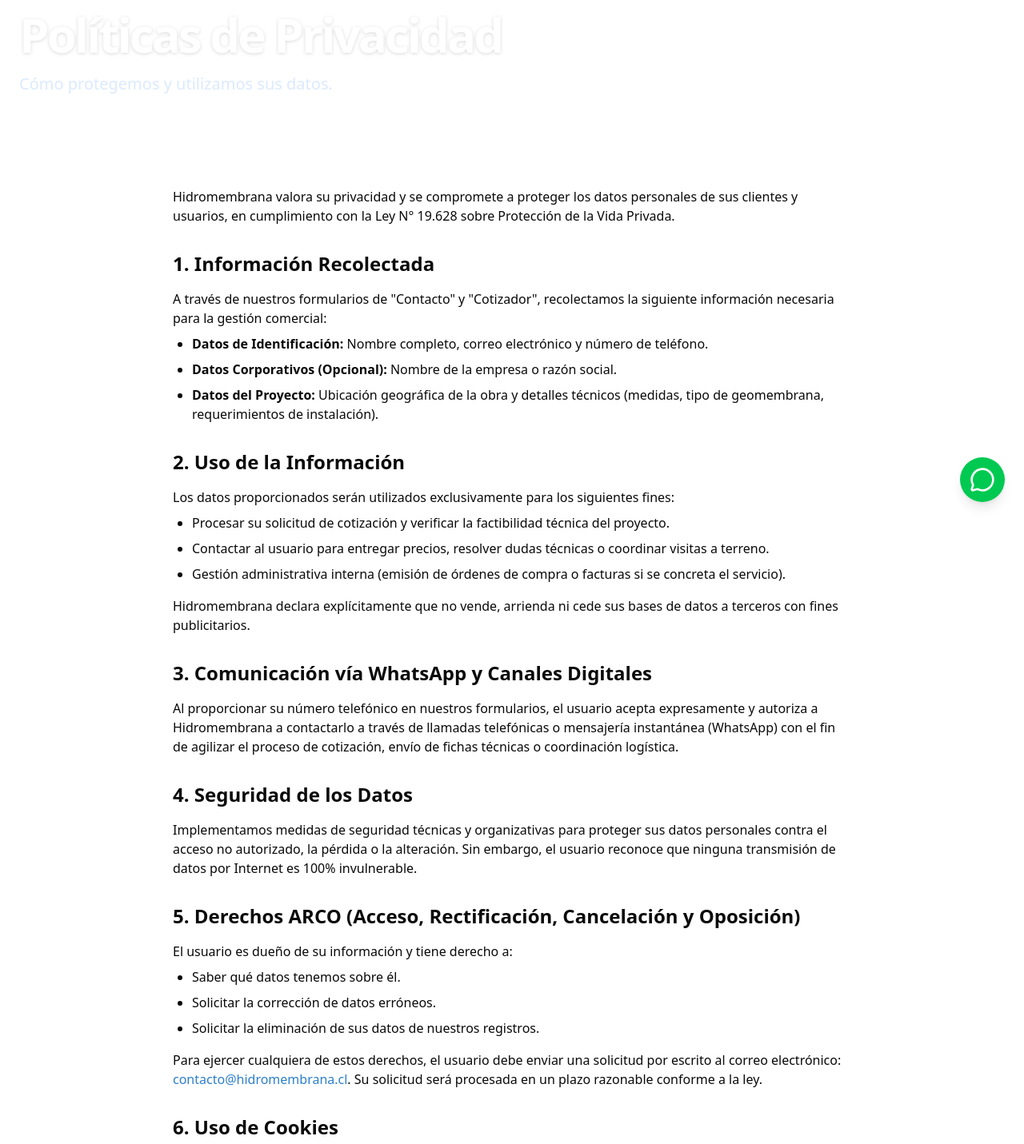
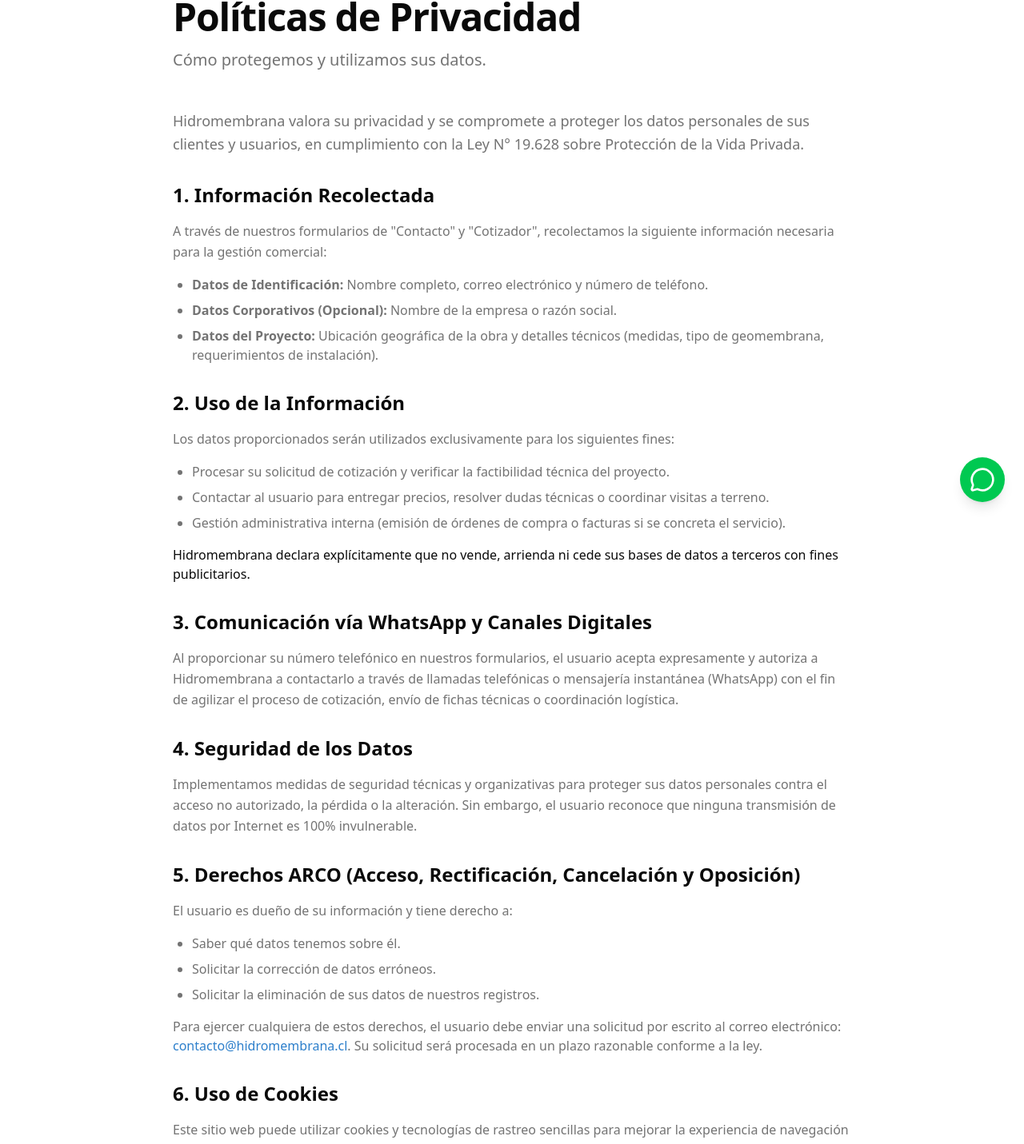
Before and after one commit to hidromembrana/hidromembrana, a Next.js app: page /privacidad in a window 1280 px wide. Shown: the part 148-1579 px from the top of the page at 80% size. Built offline with nearby package versions, Linux system fonts and the light colour scheme.

Commit message:
terminos y privacidad cambios en titulos

```diff
--- a/app/privacidad/page.tsx
+++ b/app/privacidad/page.tsx
@@ -1,5 +1,3 @@
-import { PageHeader } from "@/components/page-header"
-
 export const metadata = {
     title: "Políticas de Privacidad | Hidromembrana",
     description: "Política de privacidad y protección de datos personales de Hidromembrana.",
@@ -8,70 +6,71 @@
 export default function PrivacidadPage() {
     return (
         <div className="bg-background min-h-screen">
-            <PageHeader
-                title="Políticas de Privacidad"
-                description="Cómo protegemos y utilizamos sus datos."
-            />
-
-            <div className="container mx-auto px-4 md:px-6 py-8 md:py-12 max-w-4xl">
-                <div className="prose prose-blue max-w-none dark:prose-invert">
-                    <p className="lead">
+            <div className="container mx-auto px-4 md:px-6 py-12 max-w-4xl">
+                <h1 className="text-3xl font-bold tracking-tight text-foreground sm:text-4xl md:text-5xl mb-4">
+                    Políticas de Privacidad
+                </h1>
+                <p className="text-xl text-muted-foreground mb-12">
+                    Cómo protegemos y utilizamos sus datos.
+                </p>
+                <div className="max-w-none">
+                    <p className="text-lg text-muted-foreground leading-relaxed mb-8">
                         Hidromembrana valora su privacidad y se compromete a proteger los datos personales de sus clientes y usuarios, en cumplimiento con la Ley N° 19.628 sobre Protección de la Vida Privada.
                     </p>
 
-                    <h2 className="text-2xl font-bold mt-8 mb-4">1. Información Recolectada</h2>
-                    <p>
+                    <h2 className="text-2xl font-bold mt-8 mb-4 text-foreground">1. Información Recolectada</h2>
+                    <p className="text-muted-foreground leading-relaxed mb-4">
                         A través de nuestros formularios de "Contacto" y "Cotizador", recolectamos la siguiente información necesaria para la gestión comercial:
                     </p>
-                    <ul className="list-disc pl-6 space-y-2 mt-2">
+                    <ul className="list-disc pl-6 space-y-2 mt-2 text-muted-foreground mb-4">
                         <li><strong>Datos de Identificación:</strong> Nombre completo, correo electrónico y número de teléfono.</li>
                         <li><strong>Datos Corporativos (Opcional):</strong> Nombre de la empresa o razón social.</li>
                         <li><strong>Datos del Proyecto:</strong> Ubicación geográfica de la obra y detalles técnicos (medidas, tipo de geomembrana, requerimientos de instalación).</li>
                     </ul>
 
-                    <h2 className="text-2xl font-bold mt-8 mb-4">2. Uso de la Información</h2>
-                    <p>
+                    <h2 className="text-2xl font-bold mt-8 mb-4 text-foreground">2. Uso de la Información</h2>
+                    <p className="text-muted-foreground leading-relaxed mb-4">
                         Los datos proporcionados serán utilizados exclusivamente para los siguientes fines:
                     </p>
-                    <ul className="list-disc pl-6 space-y-2 mt-2">
+                    <ul className="list-disc pl-6 space-y-2 mt-2 text-muted-foreground mb-4">
                         <li>Procesar su solicitud de cotización y verificar la factibilidad técnica del proyecto.</li>
                         <li>Contactar al usuario para entregar precios, resolver dudas técnicas o coordinar visitas a terreno.</li>
                         <li>Gestión administrativa interna (emisión de órdenes de compra o facturas si se concreta el servicio).</li>
                     </ul>
-                    <p className="mt-4 font-medium">
+                    <p className="mt-4 font-medium text-foreground">
                         Hidromembrana declara explícitamente que no vende, arrienda ni cede sus bases de datos a terceros con fines publicitarios.
                     </p>
 
-                    <h2 className="text-2xl font-bold mt-8 mb-4">3. Comunicación vía WhatsApp y Canales Digitales</h2>
-                    <p>
+                    <h2 className="text-2xl font-bold mt-8 mb-4 text-foreground">3. Comunicación vía WhatsApp y Canales Digitales</h2>
+                    <p className="text-muted-foreground leading-relaxed mb-4">
                         Al proporcionar su número telefónico en nuestros formularios, el usuario acepta expresamente y autoriza a Hidromembrana a contactarlo a través de llamadas telefónicas o mensajería instantánea (WhatsApp) con el fin de agilizar el proceso de cotización, envío de fichas técnicas o coordinación logística.
                     </p>
 
-                    <h2 className="text-2xl font-bold mt-8 mb-4">4. Seguridad de los Datos</h2>
-                    <p>
+                    <h2 className="text-2xl font-bold mt-8 mb-4 text-foreground">4. Seguridad de los Datos</h2>
+                    <p className="text-muted-foreground leading-relaxed mb-4">
                         Implementamos medidas de seguridad técnicas y organizativas para proteger sus datos personales contra el acceso no autorizado, la pérdida o la alteración. Sin embargo, el usuario reconoce que ninguna transmisión de datos por Internet es 100% invulnerable.
                     </p>
 
-                    <h2 className="text-2xl font-bold mt-8 mb-4">5. Derechos ARCO (Acceso, Rectificación, Cancelación y Oposición)</h2>
-                    <p>
+                    <h2 className="text-2xl font-bold mt-8 mb-4 text-foreground">5. Derechos ARCO (Acceso, Rectificación, Cancelación y Oposición)</h2>
+                    <p className="text-muted-foreground leading-relaxed mb-4">
                         El usuario es dueño de su información y tiene derecho a:
                     </p>
-                    <ul className="list-disc pl-6 space-y-2 mt-2">
+                    <ul className="list-disc pl-6 space-y-2 mt-2 text-muted-foreground mb-4">
                         <li>Saber qué datos tenemos sobre él.</li>
                         <li>Solicitar la corrección de datos erróneos.</li>
                         <li>Solicitar la eliminación de sus datos de nuestros registros.</li>
                     </ul>
-                    <p className="mt-4">
+                    <p className="mt-4 text-muted-foreground">
                         Para ejercer cualquiera de estos derechos, el usuario debe enviar una solicitud por escrito al correo electrónico: <a href="mailto:contacto@hidromembrana.cl" className="text-brand-blue hover:underline">contacto@hidromembrana.cl</a>. Su solicitud será procesada en un plazo razonable conforme a la ley.
                     </p>
 
-                    <h2 className="text-2xl font-bold mt-8 mb-4">6. Uso de Cookies</h2>
-                    <p>
+                    <h2 className="text-2xl font-bold mt-8 mb-4 text-foreground">6. Uso de Cookies</h2>
+                    <p className="text-muted-foreground leading-relaxed mb-4">
                         Este sitio web puede utilizar cookies y tecnologías de rastreo sencillas para mejorar la experiencia de navegación y obtener estadísticas anónimas de uso (por ejemplo, Google Analytics). El usuario puede configurar su navegador para rechazar estas cookies, aunque esto podría afectar la funcionalidad de ciertos formularios.
                     </p>
 
-                    <h2 className="text-2xl font-bold mt-8 mb-4">7. Cambios a la Política de Privacidad</h2>
-                    <p>
+                    <h2 className="text-2xl font-bold mt-8 mb-4 text-foreground">7. Cambios a la Política de Privacidad</h2>
+                    <p className="text-muted-foreground leading-relaxed mb-4">
                         Hidromembrana se reserva el derecho de modificar esta política para adaptarla a novedades legislativas o prácticas comerciales. Se recomienda al usuario revisar esta página periódicamente.
                     </p>
                 </div>
--- a/lib/products.ts
+++ b/lib/products.ts
@@ -61,6 +61,7 @@
         category: "servicios",
         href: "/servicios",
         imagePlaceholder: "IR",
+        images: ["/trabajadores.webp"],
         features: ["Soldadura por termofusión", "Detección y reparación de fugas", "Personal certificado", "Pruebas de calidad en terreno"]
     }
 ];
--- a/package.json
+++ b/package.json
@@ -11,6 +11,7 @@
   "dependencies": {
     "@hookform/resolvers": "^5.2.2",
     "@radix-ui/react-accordion": "^1.2.12",
+    "@radix-ui/react-dialog": "^1.1.15",
     "@radix-ui/react-label": "^2.1.8",
     "@radix-ui/react-radio-group": "^1.3.8",
     "@radix-ui/react-select": "^2.2.6",
@@ -25,7 +26,8 @@
     "react-hook-form": "^7.69.0",
     "sonner": "^2.0.7",
     "tailwind-merge": "^3.4.0",
-    "zod": "^4.2.1"
+    "zod": "^4.2.1",
+    "zustand": "^5.0.9"
   },
   "devDependencies": {
     "@tailwindcss/postcss": "^4",
```
Also changed, not shown: app/terminos/page.tsx (+28 -29 lines), public/trabajadores.webp (added), 1 other file (tests, documents, lock files or other folders).
